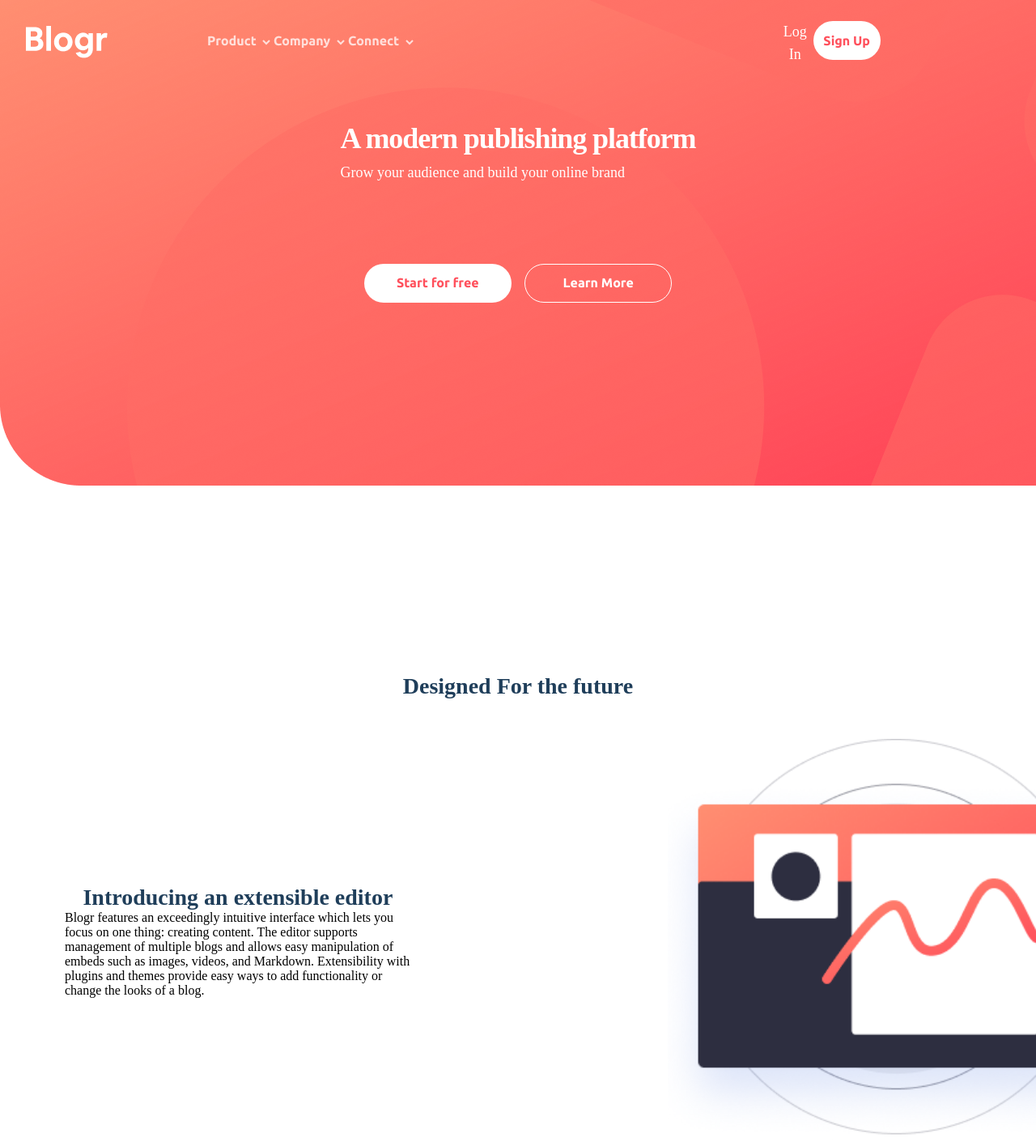
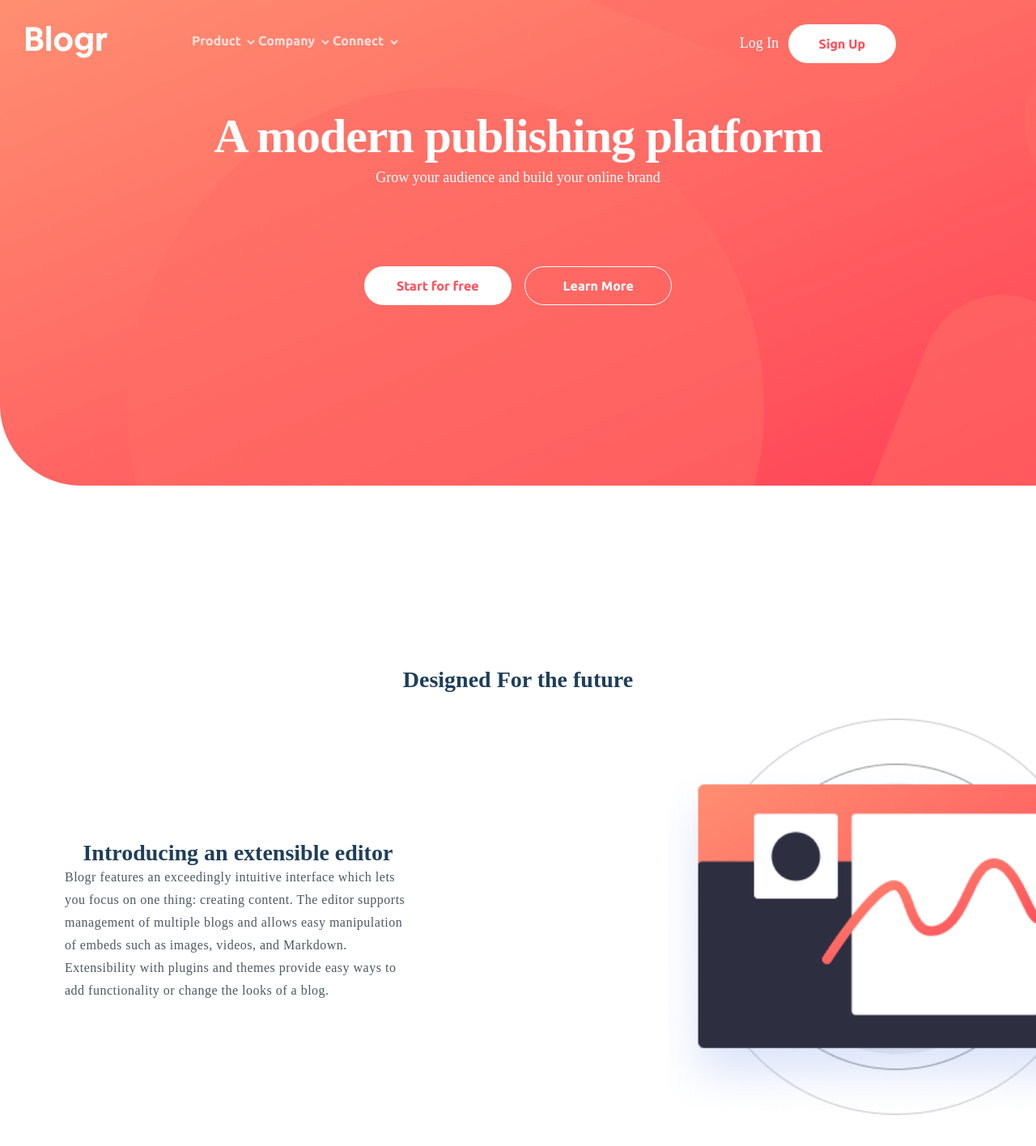
Before and after one commit to Luksonaa18/kala, a plain HTML site: page index.html in a window 1280 px wide. Shown: the top 1416 px of the page at 81% size. Drawn offline with Linux system fonts and the light colour scheme; a web font is replaced by a local one.

Commit message:
cvlileba

```diff
--- a/style.css
+++ b/style.css
@@ -13,6 +13,7 @@ body {
 header {
   background-image: url(nav-top/Group\ 7.png);
   height: 600px;
+  background-size: cover;
 }
 .all-nav {
   display: none;
@@ -37,7 +38,7 @@ nav h1 {
   color: white;
 }
 nav span {
-  font-family: "Overpass" "Light";
+  font-family: "Overpass" Light;
   font-size: 18px;
   font-weight: 400;
   line-height: 27.58px;
@@ -126,6 +127,7 @@ nav span {
   display: flex;
   flex-direction: column;
   align-items: center;
+  margin-top: 150px;
 }
 .phone-images {
   position: absolute;
@@ -170,6 +172,26 @@ nav span {
   line-height: 32px;
   text-align: center;
   color: rgba(31, 62, 90, 1);
+}
+.middle-text span {
+  font-family: "Overpass" "Light";
+  font-family: Overpass Light;
+  font-size: 16px;
+  font-weight: 400;
+  line-height: 28px;
+  letter-spacing: 0.5px;
+  text-align: left;
+  color: rgba(76, 88, 98, 1);
+}
+.bottom-text span {
+  font-family: "Overpass" "Light";
+  font-family: Overpass Light;
+  font-size: 16px;
+  font-weight: 400;
+  line-height: 28px;
+  letter-spacing: 0.5px;
+  text-align: left;
+  color: rgba(76, 88, 98, 1);
 }
 .laptop-part span {
   font-family: "Overpass" "Light";
@@ -221,15 +243,16 @@ footer {
   height: 700px;
   gap: 1rem;
 }
-.asad{
+.asad {
   display: none;
 }
 @media (min-width: 540px) {
-  body{
+  body {
     overflow-x: hidden;
   }
   header {
     width: 100%;
+    background-size: cover;
   }
   .all-nav {
     display: flex;
@@ -270,7 +293,8 @@ footer {
   .buttons {
     display: flex;
     flex-direction: row;
-    width: 10%;
+    width: 16%;
+    align-items: center;
   }
   #firti:hover {
     background-color: rgba(255, 123, 134, 1);
@@ -282,6 +306,9 @@ footer {
   }
   .burger {
     display: none;
+  }
+  .bottom-part {
+    background-size: cover;
   }
   .middle-part {
     padding: 5rem;
@@ -326,26 +353,35 @@ footer {
   .footer {
     height: 100%;
   }
-  footer{
+  footer {
     display: none;
   }
-  .asad{
+  .asad {
     display: flex;
     width: 100%;
   }
 
- .dafa{
+  .dafa {
     width: 150%;
   }
- nav span{
+  nav span {
     width: 54%;
   }
- .phone-images{
+  .phone-images {
     top: 100px;
     left: 100px;
   }
- .phone-texts{
+  .phone-texts {
     width: 40%;
     left: 100px;
   }
+  .texts h1 {
+    font-size: 60px;
+    margin-bottom: 10px;
   }
+  .texts {
+    display: flex;
+    flex-direction: column;
+    align-items: center;
+  }
+}
```
Lines whose indentation alone changed are shown as unchanged.
